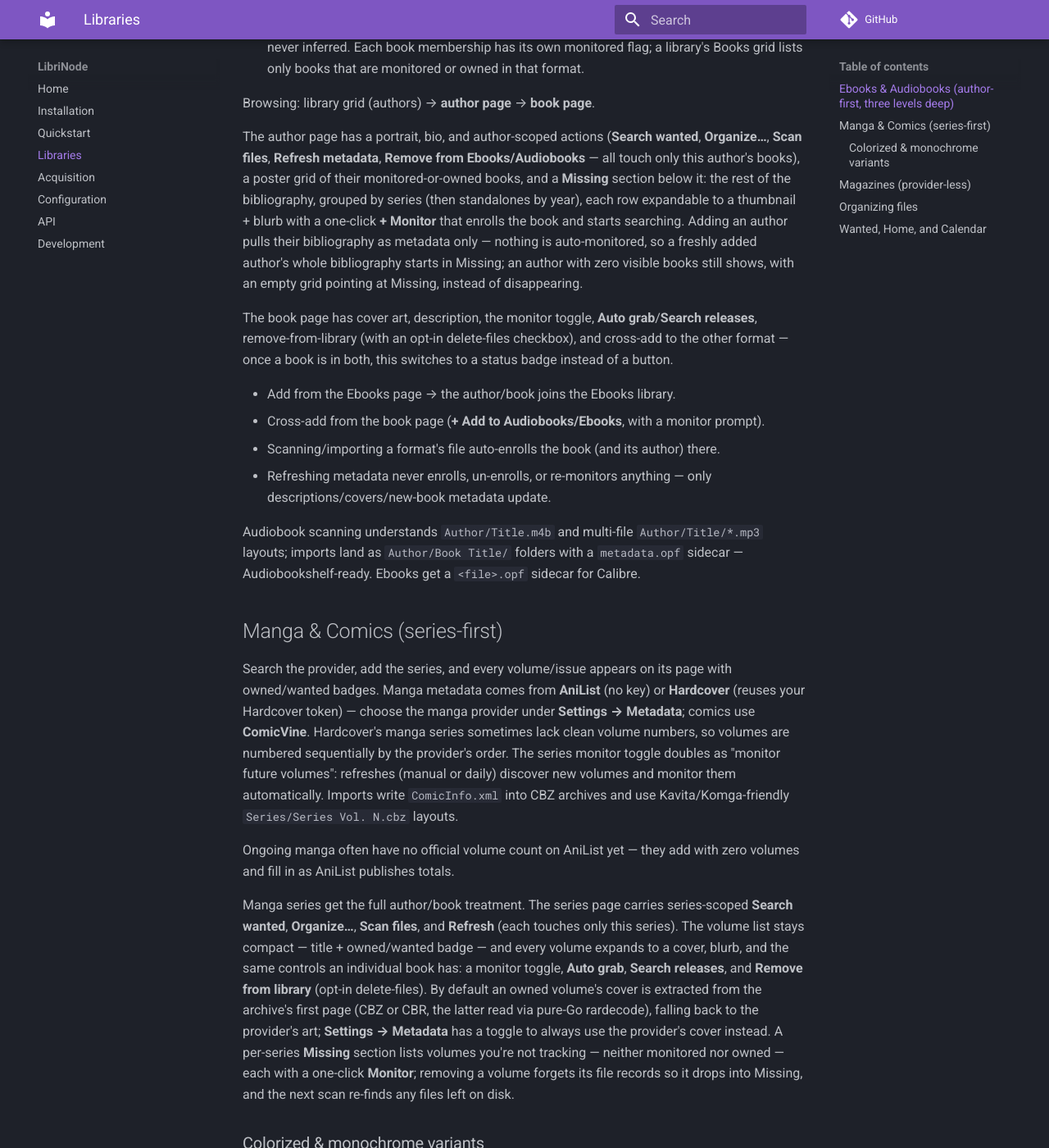
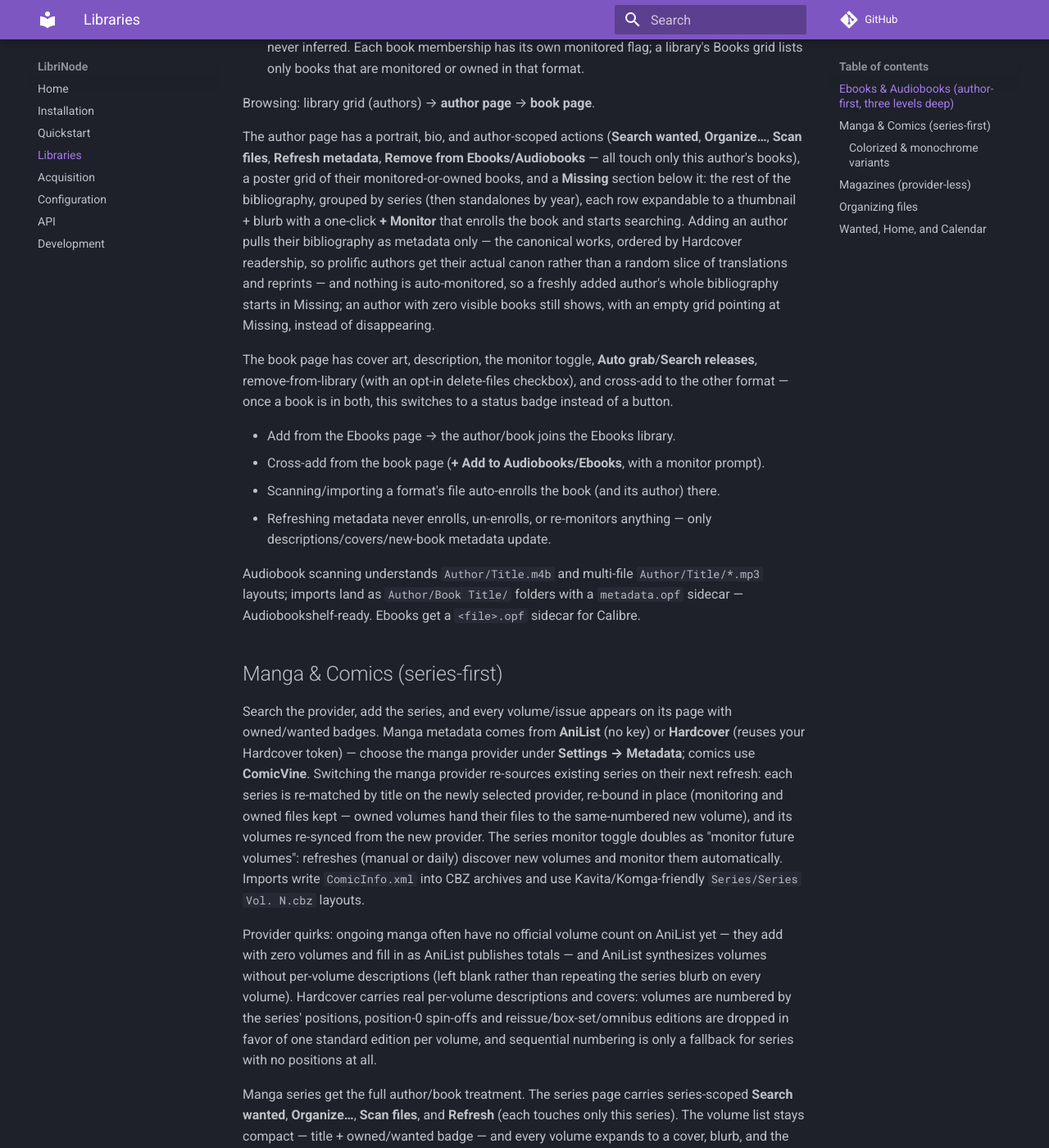
Before and after one commit to obstruct-exit-emit/LibriNode, an MkDocs documentation site: the page built from docs/libraries.md, in a window 1280 px wide and 1400 px high, scrolled down 454 px. Shown: the whole window at 82% size. Built offline with MkDocs 1.6.1 and Material for MkDocs 9.7.7, drawn with Linux system fonts in a browser that asks for light colours; comment, search, counter and statistics services are not loaded.

Commit message:
Docs: catch up on manga provider switching and author bibliography
- libraries/README/quickstart/index: manga metadata is AniList or Hardcover
  (selectable); switching re-sources existing series on refresh; Hardcover
  volumes are numbered by position with spin-offs and reissue editions
  filtered (sequential numbering is only the no-positions fallback); AniList
  volumes have no per-volume descriptions and stay blank.
- README/api/libraries/quickstart: author adds pull the canonical
  bibliography by Hardcover readership, not a full (arbitrary) slice.
- hardcover.go: drop the stale not

```diff
--- a/docs/libraries.md
+++ b/docs/libraries.md
@@ -27,10 +27,12 @@
 the rest of the bibliography, grouped by series (then standalones by year),
 each row expandable to a thumbnail + blurb with a one-click **+ Monitor**
 that enrolls the book and starts searching. Adding an author pulls their
-bibliography as metadata only — nothing is auto-monitored, so a freshly
-added author's whole bibliography starts in Missing; an author with zero
-visible books still shows, with an empty grid pointing at Missing, instead
-of disappearing.
+bibliography as metadata only — the canonical works, ordered by Hardcover
+readership, so prolific authors get their actual canon rather than a random
+slice of translations and reprints — and nothing is auto-monitored, so a
+freshly added author's whole bibliography starts in Missing; an author with
+zero visible books still shows, with an empty grid pointing at Missing,
+instead of disappearing.
 
 The book page has cover art, description, the monitor toggle, **Auto
 grab**/**Search releases**, remove-from-library (with an opt-in
@@ -55,16 +57,26 @@
 Search the provider, add the series, and every volume/issue appears on its
 page with owned/wanted badges. Manga metadata comes from **AniList** (no
 key) or **Hardcover** (reuses your Hardcover token) — choose the manga
-provider under **Settings → Metadata**; comics use **ComicVine**. Hardcover's
-manga series sometimes lack clean volume numbers, so volumes are numbered
-sequentially by the provider's order. The series
+provider under **Settings → Metadata**; comics use **ComicVine**. Switching
+the manga provider re-sources existing series on their next refresh: each
+series is re-matched by title on the newly selected provider, re-bound in
+place (monitoring and owned files kept — owned volumes hand their files to
+the same-numbered new volume), and its volumes re-synced from the new
+provider. The series
 monitor toggle doubles as "monitor future volumes": refreshes (manual or
 daily) discover new volumes and monitor them automatically. Imports write
 `ComicInfo.xml` into CBZ archives and use Kavita/Komga-friendly
 `Series/Series Vol. N.cbz` layouts.
 
-Ongoing manga often have no official volume count on AniList yet — they add
-with zero volumes and fill in as AniList publishes totals.
+Provider quirks: ongoing manga often have no official volume count on
+AniList yet — they add with zero volumes and fill in as AniList publishes
+totals — and AniList synthesizes volumes without per-volume descriptions
+(left blank rather than repeating the series blurb on every volume).
+Hardcover carries real per-volume descriptions and covers: volumes are
+numbered by the series' positions, position-0 spin-offs and
+reissue/box-set/omnibus editions are dropped in favor of one standard
+edition per volume, and sequential numbering is only a fallback for series
+with no positions at all.
 
 Manga series get the full author/book treatment. The series page carries
 series-scoped **Search wanted**, **Organize…**, **Scan files**, and
```
Also changed, not shown: README.md (+11 -8 lines), docs/api.md (+3 -2 lines), docs/index.md (+1 -1 lines), docs/quickstart.md (+4 -3 lines), 1 other file.
